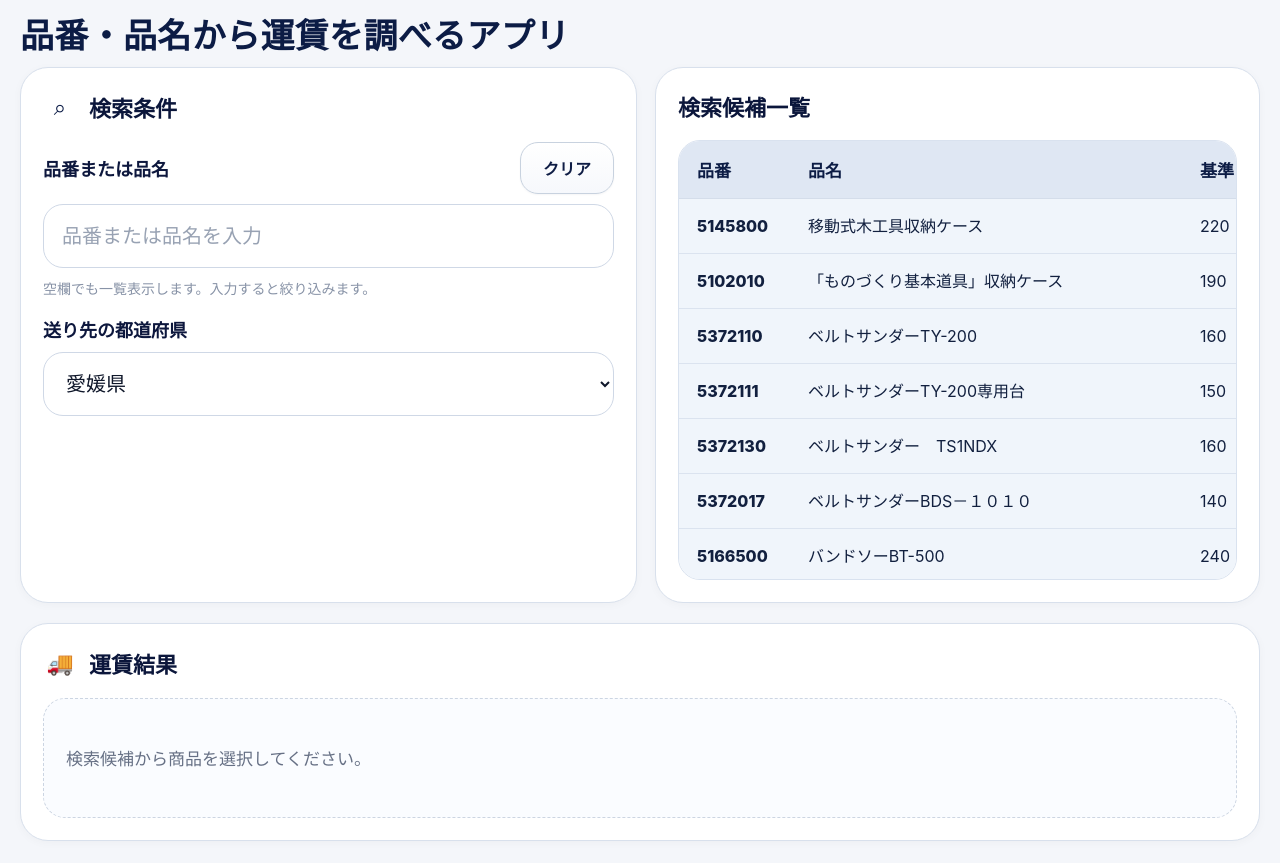
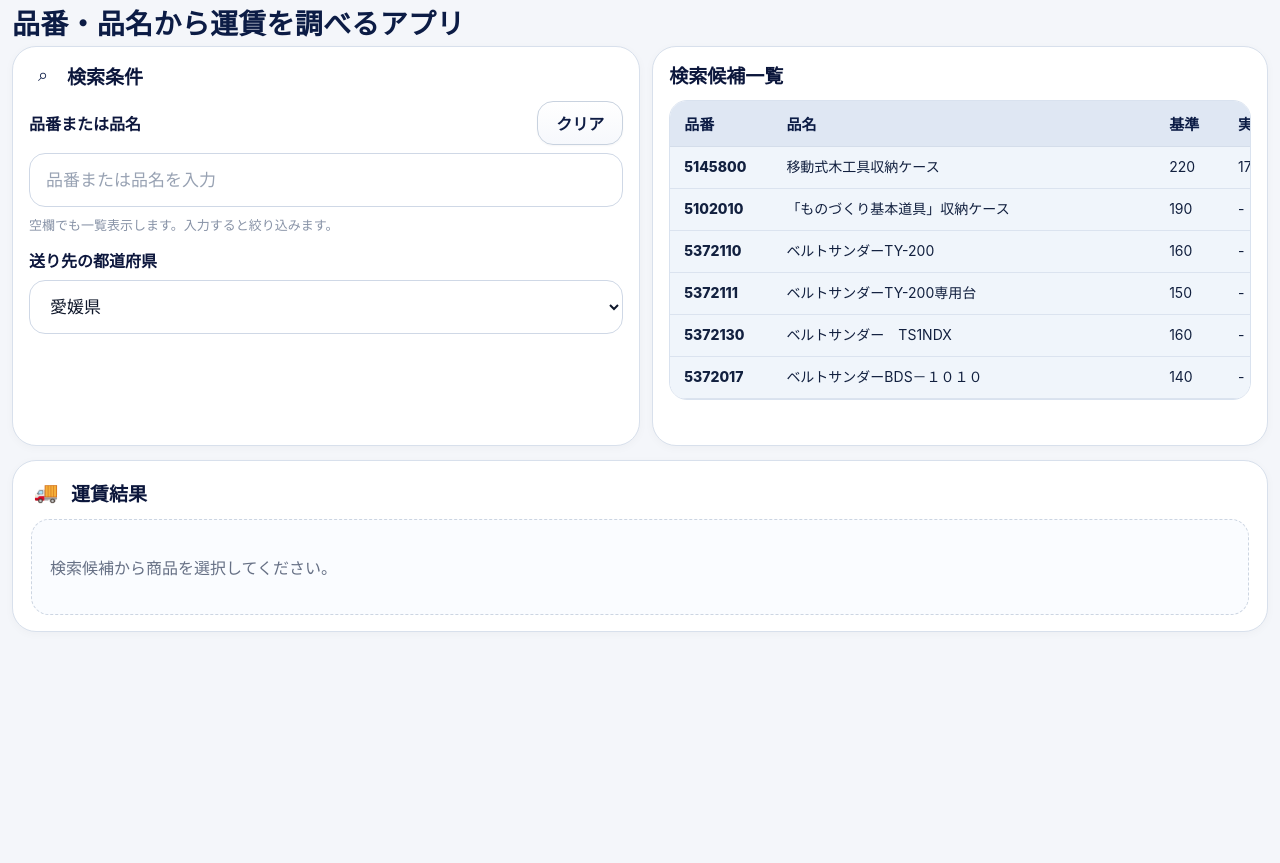
Before and after one commit to kenjitsumuraya-gif/freight-app, a React (Vite) app: page / in a window 1280 px wide. After the commit the page ends 800 px from the top, so only its background shows below. Built offline with nearby package versions, Linux system fonts and the light colour scheme.

Commit message:
Update App.css

```diff
--- a/src/App.css
+++ b/src/App.css
@@ -44,19 +44,19 @@ button {
 }
 
 .page-container {
-  width: min(100%, 1760px);
+  width: min(100%, 1720px);
   margin: 0 auto;
-  padding: 16px 20px 22px;
+  padding: 10px 16px 16px;
 }
 
 .page-header {
-  margin-bottom: 10px;
+  margin-bottom: 6px;
 }
 
 .page-title {
-  margin: 0 0 10px;
-  font-size: 34px;
-  line-height: 1.2;
+  margin: 0 0 6px;
+  font-size: 30px;
+  line-height: 1.15;
   font-weight: 800;
   letter-spacing: 0.01em;
   color: #0c1c45;
@@ -64,71 +64,77 @@ button {
 
 .page-description {
   margin: 0;
-  font-size: 17px;
-  line-height: 1.6;
+  font-size: 15px;
+  line-height: 1.45;
   color: var(--muted);
 }
 
 .status-banner {
   display: flex;
   align-items: center;
-  min-height: 58px;
-  padding: 0 18px;
-  margin: 16px 0 18px;
+  min-height: 48px;
+  padding: 0 16px;
+  margin: 10px 0 12px;
   border: 1px solid #cad5e4;
-  border-radius: 18px;
+  border-radius: 14px;
   background: rgba(255, 255, 255, 0.78);
   color: #25324b;
-  font-size: 18px;
+  font-size: 15px;
 }
 
 .top-grid {
   display: grid;
   grid-template-columns: minmax(0, 1.02fr) minmax(0, 1fr);
-  gap: 18px;
-  margin-bottom: 20px;
+  gap: 14px;
+  margin-bottom: 14px;
+  align-items: stretch;
 }
 
 .panel {
   background: var(--card);
   border: 1px solid #d8e0ec;
-  border-radius: 28px;
-  padding: 22px;
+  border-radius: 24px;
+  padding: 16px 18px;
   box-shadow: 0 2px 10px rgba(16, 24, 40, 0.03);
+}
+
+.search-panel,
+.candidates-panel {
+  min-height: 440px;
 }
 
 .panel-title-row {
   display: flex;
   align-items: center;
   justify-content: space-between;
-  margin-bottom: 18px;
+  margin-bottom: 12px;
 }
 
 .panel-title-group {
   display: flex;
   align-items: center;
-  gap: 12px;
+  gap: 10px;
 }
 
 .panel-icon {
   display: inline-flex;
   align-items: center;
   justify-content: center;
-  width: 34px;
-  height: 34px;
-  font-size: 22px;
+  width: 28px;
+  height: 28px;
+  font-size: 18px;
   color: #0e1e48;
 }
 
 .panel-title {
   margin: 0;
-  font-size: 22px;
+  font-size: 19px;
   font-weight: 800;
   color: #0b163b;
 }
 
 .form-block + .form-block {
-  margin-top: 18px;
+  margin-top: 14px;
 }
 
 .label-row {
@@ -136,13 +142,13 @@ button {
   align-items: center;
   justify-content: space-between;
   gap: 12px;
-  margin-bottom: 10px;
+  margin-bottom: 8px;
 }
 
 .field-label {
   display: inline-block;
-  margin-bottom: 10px;
-  font-size: 18px;
+  margin-bottom: 8px;
+  font-size: 16px;
   font-weight: 800;
   color: #0d173d;
 }
@@ -152,10 +158,10 @@ button {
 }
 
 .clear-button {
-  height: 52px;
-  padding: 0 22px;
+  height: 44px;
+  padding: 0 18px;
   border: 1px solid #c8d2df;
-  border-radius: 18px;
+  border-radius: 16px;
   background: linear-gradient(180deg, #ffffff 0%, #f6f8fc 100%);
   color: #0f1d45;
   font-weight: 700;
@@ -169,13 +175,13 @@ button {
 .text-input,
 .select-input {
   width: 100%;
-  height: 64px;
-  padding: 0 18px;
+  height: 54px;
+  padding: 0 16px;
   border: 1px solid #cfd8e6;
-  border-radius: 20px;
+  border-radius: 16px;
   background: #fff;
   color: #0f172a;
-  font-size: 20px;
+  font-size: 17px;
   outline: none;
 }
 
@@ -190,31 +196,31 @@ button {
 }
 
 .field-help {
-  margin-top: 10px;
-  font-size: 14px;
+  margin-top: 8px;
+  font-size: 13px;
   color: #8893a7;
 }
 
 .candidate-table-wrap {
-  max-height: 440px;
+  max-height: 340px;
   overflow: auto;
   border: 1px solid #d9e2ef;
-  border-radius: 22px;
+  border-radius: 18px;
   background: var(--soft-table);
 }
 
 .candidate-table {
   width: 100%;
-  min-width: 760px;
+  min-width: 720px;
   border-collapse: separate;
   border-spacing: 0;
 }
 
 .candidate-table thead th {
-  padding: 16px 18px;
+  padding: 12px 14px;
   background: #dfe7f3;
   color: #0c1c45;
-  font-size: 17px;
+  font-size: 15px;
   font-weight: 800;
   text-align: left;
   border-bottom: 1px solid #d4ddea;
@@ -225,17 +231,17 @@ button {
 }
 
 .candidate-table thead th:first-child {
-  border-top-left-radius: 18px;
+  border-top-left-radius: 16px;
 }
 
 .candidate-table thead th:last-child {
-  border-top-right-radius: 18px;
+  border-top-right-radius: 16px;
 }
 
 .candidate-table tbody td {
-  padding: 15px 18px;
-  font-size: 16px;
-  line-height: 1.5;
+  padding: 11px 14px;
+  font-size: 14px;
+  line-height: 1.35;
   color: #12203f;
   border-bottom: 1px solid #dbe3ef;
   background: rgba(255, 255, 255, 0.18);
@@ -271,99 +277,99 @@ button {
   text-align: center;
   color: #7b8798;
   background: transparent;
-  padding: 28px 18px !important;
+  padding: 20px 14px !important;
 }
 
 .results-section {
   background: var(--card);
   border: 1px solid #d8e0ec;
-  border-radius: 28px;
-  padding: 22px;
+  border-radius: 24px;
+  padding: 16px 18px;
   box-shadow: 0 2px 10px rgba(16, 24, 40, 0.03);
 }
 
 .section-heading-row {
   display: flex;
   align-items: center;
-  gap: 12px;
-  margin-bottom: 18px;
+  gap: 10px;
+  margin-bottom: 12px;
 }
 
 .section-icon {
   display: inline-flex;
   align-items: center;
   justify-content: center;
-  width: 34px;
-  height: 34px;
-  font-size: 22px;
+  width: 30px;
+  height: 30px;
+  font-size: 20px;
 }
 
 .section-heading {
   margin: 0;
-  font-size: 22px;
+  font-size: 19px;
   font-weight: 800;
   color: #0b163b;
 }
 
 .placeholder-card {
-  min-height: 120px;
+  min-height: 96px;
   display: flex;
   align-items: center;
-  padding: 22px;
+  padding: 18px;
   border: 1px dashed #ccd5e2;
-  border-radius: 22px;
+  border-radius: 18px;
   background: #fafcff;
   color: #667085;
-  font-size: 17px;
+  font-size: 16px;
 }
 
 .best-price-card {
-  margin-bottom: 18px;
-  padding: 22px 24px;
-  border-radius: 26px;
+  margin-bottom: 12px;
+  padding: 16px 20px;
+  border-radius: 22px;
   background: linear-gradient(90deg, var(--navy) 0%, #08183e 55%, #091a43 100%);
   color: #fff;
   box-shadow: 0 10px 24px rgba(6, 18, 51, 0.18);
 }
 
 .best-price-label {
-  font-size: 16px;
+  font-size: 14px;
   color: rgba(255, 255, 255, 0.78);
+  margin-bottom: 8px;
+}
+
+.best-price-value {
+  font-size: 42px;
+  line-height: 1;
+  font-weight: 800;
+  letter-spacing: 0.01em;
   margin-bottom: 10px;
 }
 
-.best-price-value {
-  font-size: 58px;
-  line-height: 1;
-  font-weight: 800;
-  letter-spacing: 0.01em;
-  margin-bottom: 16px;
-}
-
 .best-price-meta {
-  font-size: 18px;
+  font-size: 15px;
   color: rgba(255, 255, 255, 0.88);
 }
 
 .result-table-card {
   overflow: auto;
   border: 1px solid #d9e2ef;
-  border-radius: 22px;
+  border-radius: 18px;
   background: #fff;
 }
 
 .result-table {
   width: 100%;
-  min-width: 1100px;
+  min-width: 980px;
   border-collapse: separate;
   border-spacing: 0;
 }
 
 .result-table thead th {
-  padding: 16px 14px;
+  padding: 12px 10px;
   background: #f0f4fa;
   color: #0c1c45;
-  font-size: 16px;
+  font-size: 14px;
   font-weight: 800;
   text-align: center;
   border-bottom: 1px solid #d8e2ef;
@@ -371,8 +377,8 @@ button {
 }
 
 .result-table tbody td {
-  padding: 15px 14px;
-  font-size: 15px;
+  padding: 11px 10px;
+  font-size: 13px;
   color: #12203f;
   text-align: center;
   border-bottom: 1px solid #e9eef5;
@@ -394,8 +400,8 @@ button {
 }
 
 .selected-product-note {
-  margin-top: 14px;
-  font-size: 15px;
+  margin-top: 10px;
+  font-size: 13px;
   color: #4b5870;
 }
 
@@ -404,56 +410,89 @@ button {
   color: #0d1c45;
 }
 
-@media (max-width: 1200px) {
+@media (max-width: 1400px) {
   .page-container {
-    padding: 14px 14px 24px;
+    padding: 8px 12px 14px;
   }
 
+  .page-title {
+    font-size: 28px;
+  }
+
+  .top-grid {
+    gap: 12px;
+  }
+
+  .panel {
+    padding: 14px 16px;
+  }
+
+  .search-panel,
+  .candidates-panel {
+    min-height: 400px;
+  }
+
+  .candidate-table-wrap {
+    max-height: 300px;
+  }
+
+  .best-price-value {
+    font-size: 38px;
+  }
+}
+
+@media (max-width: 1100px) {
   .top-grid {
     grid-template-columns: 1fr;
   }
 
-  .best-price-value {
-    font-size: 48px;
+  .search-panel,
+  .candidates-panel {
+    min-height: auto;
+  }
+
+  .candidate-table-wrap {
+    max-height: 280px;
   }
 }
 
 @media (max-width: 768px) {
   .page-title {
-    font-size: 28px;
+    font-size: 24px;
   }
 
   .page-description {
-    font-size: 15px;
+    font-size: 14px;
+    line-height: 1.4;
   }
 
   .status-banner {
-    font-size: 16px;
-    min-height: 52px;
+    font-size: 14px;
+    min-height: 44px;
   }
 
   .panel,
   .results-section {
-    padding: 16px;
-    border-radius: 22px;
+    padding: 14px;
+    border-radius: 18px;
   }
 
   .panel-title,
   .section-heading {
-    font-size: 20px;
+    font-size: 17px;
   }
 
   .text-input,
   .select-input {
-    height: 52px;
-    font-size: 18px;
+    height: 44px;
+    font-size: 15px;
   }
 
   .best-price-value {
-    font-size: 40px;
+    font-size: 34px;
   }
 
   .best-price-meta {
-    font-size: 15px;
+    font-size: 14px;
   }
 }
```
